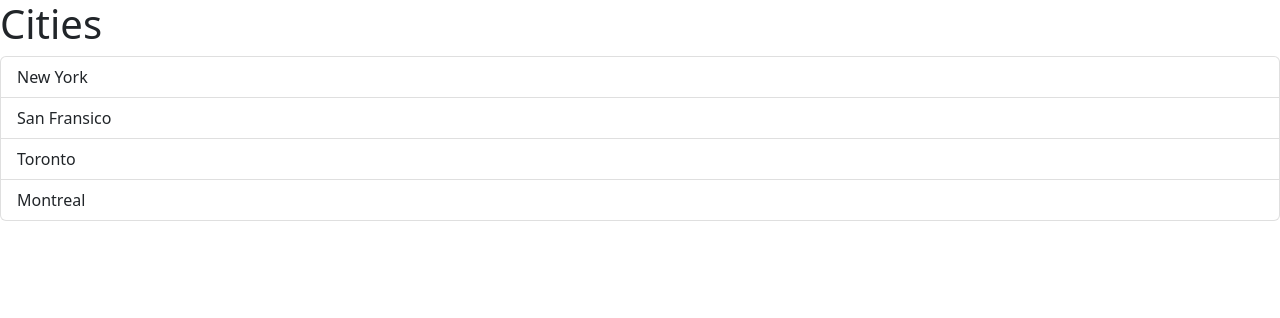
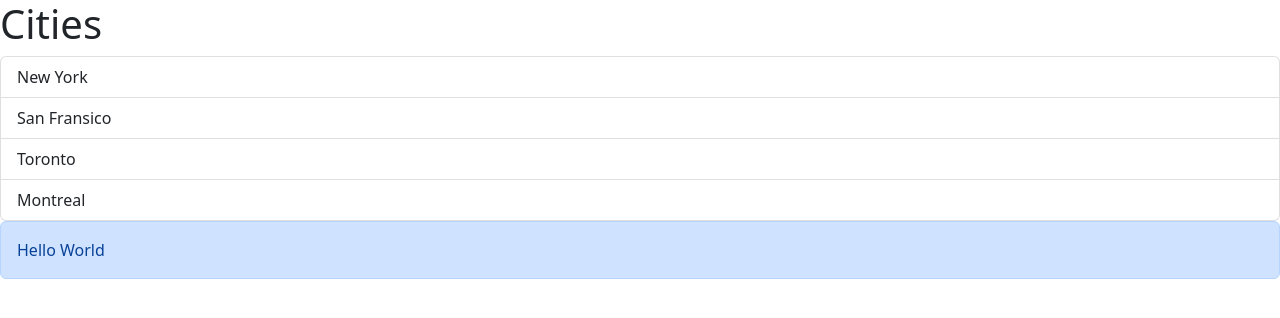
Before and after one commit to Rohini08/LearnReact, a React (Vite) app: page / in a window 1280 px wide. Shown: the top 318 px of the page. Built offline with nearby package versions, Linux system fonts and the light colour scheme.

Commit message:
using child

```diff
--- a/src/App.tsx
+++ b/src/App.tsx
@@ -1,4 +1,5 @@
 import ListGroup from "./components/ListGroup";
+import Alert from "./components/Alert";
 
 let items = ["New York", "San Fransico", "Toronto", "Montreal"];
 
@@ -13,6 +14,7 @@
         heading="Cities"
         onSelectItem={handleOnSelectItem}
       />
+      <Alert>Hello World</Alert>
     </div>
   );
 }
--- /dev/null
+++ b/src/components/Alert.tsx
@@ -0,0 +1,11 @@
+import { ReactNode } from "react";
+
+interface Props {
+  children: ReactNode;
+}
+
+const Alert = ({ children }: Props) => {
+  return <div className="alert alert-primary">{children}</div>;
+};
+
+export default Alert;
```
